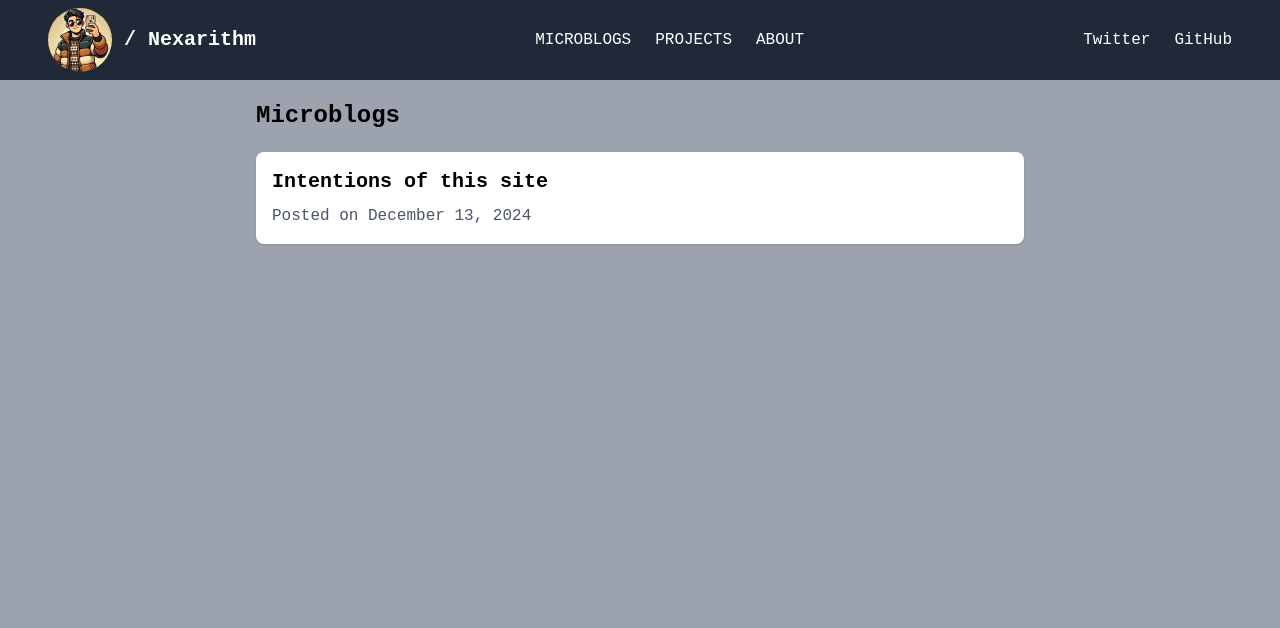
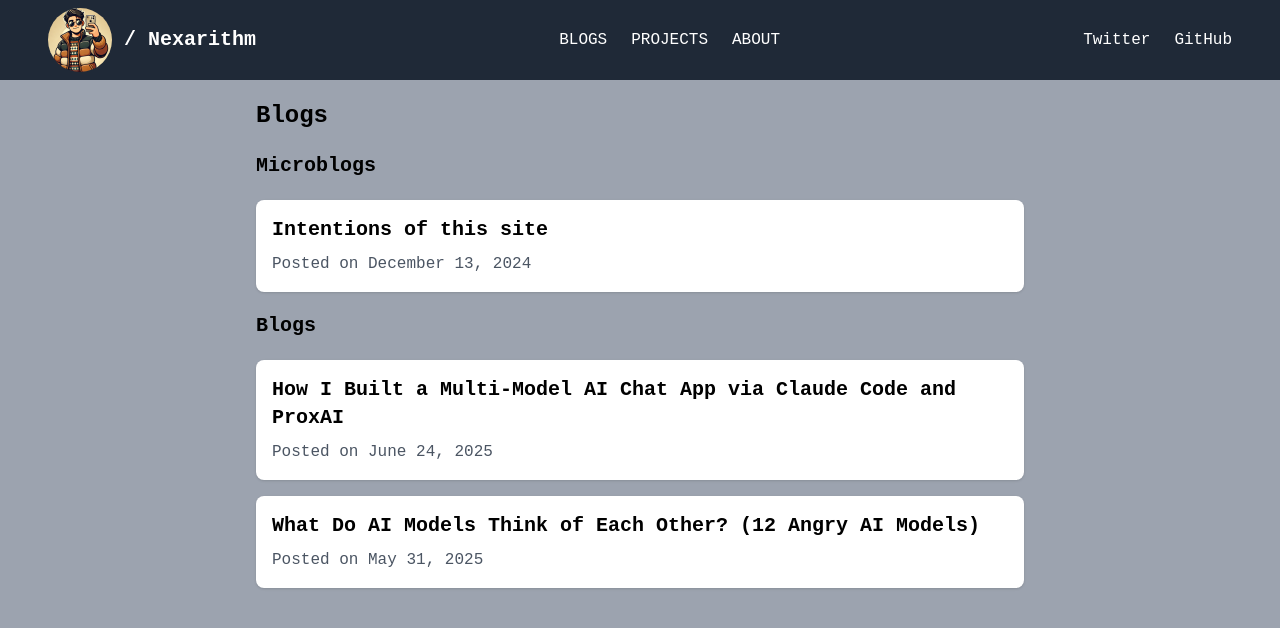
Before and after one commit to Nexarithm/nexarithm_web, a React (Vite) app: page /blogs in a window 1280 px wide. Shown: the top 628 px of the page. Built offline with nearby package versions, Linux system fonts and the light colour scheme.

Commit message:
feat: add external blog posts and restructure blog page
- Add support for external blog posts
- Add two external blog posts
- Restructure blog page to have Microblogs and Blogs sections
- Update navigation to say Blogs instead of Microblogs
- Update blog post titles and dates
- Reorder blog posts

```diff
--- a/src/components/Header.tsx
+++ b/src/components/Header.tsx
@@ -30,7 +30,7 @@ export default function Header() {
 
         {/* Navigation Links */}
         <div className={`${isMenuOpen ? 'flex' : 'hidden'} md:flex w-full md:w-auto flex-col md:flex-row items-center mt-4 md:mt-0 space-y-2 md:space-y-0 md:space-x-6`}>
-          <Link to="/blogs" className="text-white hover:text-gray-300 block">MICROBLOGS</Link>
+          <Link to="/blogs" className="text-white hover:text-gray-300 block">BLOGS</Link>
           <Link to="/projects" className="text-white hover:text-gray-300 block">PROJECTS</Link>
           <Link to="/about" className="text-white hover:text-gray-300 block">ABOUT</Link>
         </div>
--- a/src/data/blogs.ts
+++ b/src/data/blogs.ts
@@ -4,6 +4,8 @@ interface BlogPost {
   title: string;
   date: string;
   content: string;
+  externalLink?: string;
+  type: 'microblog' | 'blog';
 }
 
 export const blogs: BlogPost[] = [
@@ -32,7 +34,25 @@ So there you have it - just a glimpse into my world as an AI research warrior by
 Just an honest look at what drives me to keep building and sharing.
 If any of this resonates with you, feel free to dive into my upcoming posts, follow me on X etc., or reach out.
 Always happy to connect with fellow geeks and tool enthusiasts.
-    `
+    `,
+    type: 'microblog'
   },
-  // Add more blog posts here
+  {
+    id: "multi-model-ai-chat-app",
+    internalId: 3,
+    title: "How I Built a Multi-Model AI Chat App via Claude Code and ProxAI",
+    date: "June 24, 2025",
+    content: "",
+    externalLink: "https://www.proxai.co/blog/archive/multi-model-ai-chat-app",
+    type: 'blog'
+  },
+  {
+    id: "what-do-ai-models-think-of-each-other",
+    internalId: 2,
+    title: "What Do AI Models Think of Each Other? (12 Angry AI Models)",
+    date: "May 31, 2025",
+    content: "",
+    externalLink: "https://www.proxai.co/blog/archive/what-do-ai-models-think-of-each-other",
+    type: 'blog'
+  }
 ];
--- a/src/pages/BlogPost.tsx
+++ b/src/pages/BlogPost.tsx
@@ -11,13 +11,13 @@ export default function BlogPost() {
 
   const post = blogs.find(blog => blog.id === blogId);
 
-  if (!post) {
+  if (!post || post.externalLink) {
     navigate('/blogs');
     return null;
   }
 
   // Create description from content (first 160 characters)
-  const description = post.content.trim().substring(0, 160).replace(/\n/g, ' ') + '...';
+  const description = post.content ? post.content.trim().substring(0, 160).replace(/\n/g, ' ') + '...' : '';
 
   // Format date for structured data
   const publishedDate = new Date(post.date).toISOString();
--- a/src/pages/Blogs.tsx
+++ b/src/pages/Blogs.tsx
@@ -2,14 +2,18 @@ import { FC } from 'react';
 import { Link } from 'react-router-dom';
 import SEO from '../components/SEO';
 import { createWebsiteStructuredData } from '../utils/structuredData';
+import { blogs } from '../data/blogs';
 
 const Blogs: FC = () => {
   const websiteStructuredData = createWebsiteStructuredData();
 
+  const microblogs = blogs.filter(blog => blog.type === 'microblog');
+  const normalBlogs = blogs.filter(blog => blog.type === 'blog');
+
   return (
     <>
       <SEO
-        title="Microblogs"
+        title="Blogs"
         description="Read insights and thoughts about AI, development, and technology from an AI research engineer turned indie hacker."
         url="/blogs"
         type="website"
@@ -18,16 +22,52 @@ const Blogs: FC = () => {
       />
       <main className="flex flex-col items-center p-2 md:p-5">
         <div className="w-full max-w-[800px] px-2 md:px-4">
-        <h1 className="text-xl md:text-2xl font-bold mb-3 md:mb-5">Microblogs</h1>
+          <h1 className="text-xl md:text-2xl font-bold mb-3 md:mb-5">Blogs</h1>
+
+          <h2 className="text-lg md:text-xl font-bold mb-3 md:mb-5">Microblogs</h2>
+          <ul className="space-y-3 md:space-y-4 mb-5">
+            {microblogs.map((blog) => (
+              <li key={blog.id} className="bg-white p-3 md:p-4 rounded-lg shadow">
+                {blog.externalLink ? (
+                  <a href={blog.externalLink} target="_blank" rel="noopener noreferrer" className="block">
+                    <h2 className="text-lg md:text-xl font-bold hover:text-gray-600">
+                      {blog.title}
+                    </h2>
+                    <p className="text-gray-600 text-sm md:text-base mt-1 md:mt-2">Posted on {blog.date}</p>
+                  </a>
+                ) : (
+                  <Link to={`/blog/${blog.id}`} className="block">
+                    <h2 className="text-lg md:text-xl font-bold hover:text-gray-600">
+                      {blog.title}
+                    </h2>
+                    <p className="text-gray-600 text-sm md:text-base mt-1 md:mt-2">Posted on {blog.date}</p>
+                  </Link>
+                )}
+              </li>
+            ))}
+          </ul>
+
+          <h2 className="text-lg md:text-xl font-bold mb-3 md:mb-5">Blogs</h2>
           <ul className="space-y-3 md:space-y-4">
-          <li className="bg-white p-3 md:p-4 rounded-lg shadow">
-            <Link to="/blog/intentions-of-this-site" className="block">
+            {normalBlogs.map((blog) => (
+              <li key={blog.id} className="bg-white p-3 md:p-4 rounded-lg shadow">
+                {blog.externalLink ? (
+                  <a href={blog.externalLink} target="_blank" rel="noopener noreferrer" className="block">
                     <h2 className="text-lg md:text-xl font-bold hover:text-gray-600">
-                Intentions of this site
+                      {blog.title}
                     </h2>
-              <p className="text-gray-600 text-sm md:text-base mt-1 md:mt-2">Posted on December 13, 2024</p>
+                    <p className="text-gray-600 text-sm md:text-base mt-1 md:mt-2">Posted on {blog.date}</p>
+                  </a>
+                ) : (
+                  <Link to={`/blog/${blog.id}`} className="block">
+                    <h2 className="text-lg md:text-xl font-bold hover:text-gray-600">
+                      {blog.title}
+                    </h2>
+                    <p className="text-gray-600 text-sm md:text-base mt-1 md:mt-2">Posted on {blog.date}</p>
                   </Link>
+                )}
               </li>
+            ))}
           </ul>
         </div>
       </main>
```
Lines whose indentation alone changed are shown as unchanged.
